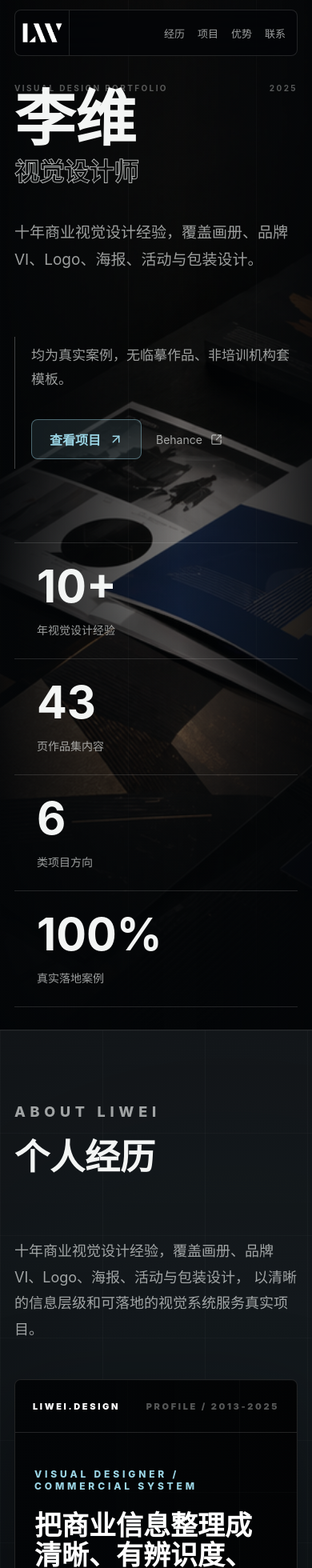
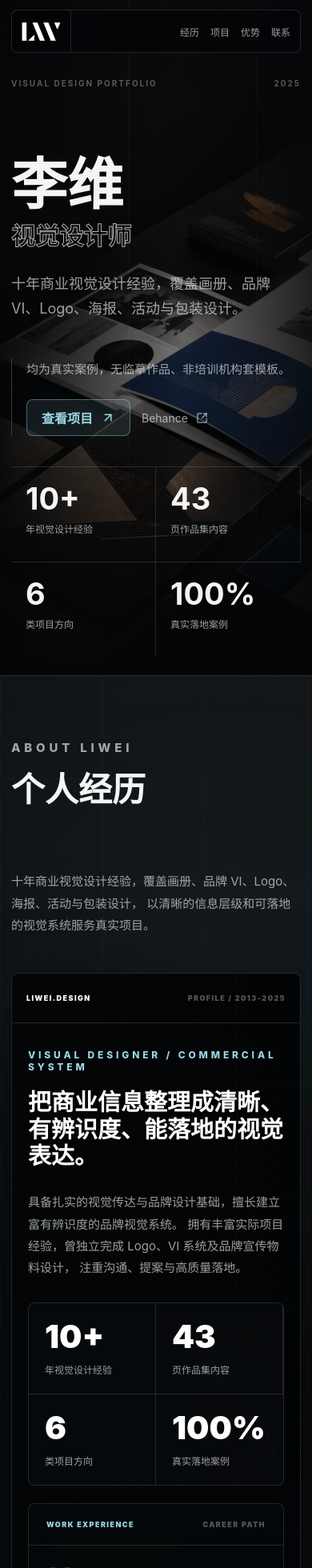
Before and after one commit to kaopue/liwei-portfolio, a React (Vite) app: page / in a window 390 px wide. Shown: the top 1960 px of the page at 80% size. Built offline with nearby package versions, Linux system fonts and the light colour scheme.

Commit message:
Update portfolio

```diff
--- a/src/styles.css
+++ b/src/styles.css
@@ -66,7 +66,8 @@ main {
 
 #about,
 #projects,
-#advantages {
+#advantages,
+#contact {
   scroll-margin-top: 112px;
 }
 
@@ -1475,15 +1476,36 @@ main {
 }
 
 @media (max-width: 760px) {
+  body {
+    overflow-x: hidden;
+  }
+
   .section-pad {
-    padding: 86px 0;
+    padding: 76px 0;
+  }
+
+  .container,
+  .site-header {
+    width: calc(100% - 28px);
+  }
+
+  #about,
+  #projects,
+  #advantages,
+  #contact {
+    scroll-margin-top: 86px;
   }
 
   .site-header {
     top: 12px;
     height: auto;
-    min-height: 58px;
-    grid-template-columns: 68px 1fr;
+    min-height: 54px;
+    grid-template-columns: 74px minmax(0, 1fr);
+  }
+
+  .brand-mark img {
+    width: 58px;
+    max-height: 27px;
   }
 
   .header-cta {
@@ -1492,36 +1514,65 @@ main {
 
   .nav-links {
     justify-content: end;
-    gap: 16px;
-    padding-right: 14px;
-    font-size: 13px;
+    gap: 14px;
+    padding-right: 12px;
+    font-size: 12px;
   }
 
   .hero-inner {
-    padding: 104px 0 28px;
+    min-height: 100svh;
+    grid-template-rows: auto auto auto;
+    padding: 98px 0 24px;
   }
 
   .hero-kicker {
     gap: 18px;
     font-size: 10px;
+    letter-spacing: 0.2em;
+  }
+
+  .hero-layout {
+    gap: 34px;
+    margin-top: 54px;
   }
 
   .hero h1 {
-    font-size: 76px;
+    font-size: 70px;
   }
 
   .hero h1 span {
     margin-top: 18px;
-    font-size: 31px;
+    font-size: 30px;
   }
 
   .hero-copy,
   .lead {
-    font-size: 19px;
+    font-size: 18px;
+  }
+
+  .hero-copy {
+    margin-top: 30px;
+    line-height: 1.72;
   }
 
   .hero-panel {
-    padding-left: 20px;
+    border-left-color: rgba(243, 245, 244, 0.2);
+    padding: 0 0 0 18px;
+  }
+
+  .hero-panel p {
+    font-size: 15px;
+  }
+
+  .hero-actions {
+    flex-wrap: wrap;
+    gap: 14px;
+    margin-top: 24px;
+  }
+
+  .primary-link {
+    height: 46px;
+    padding: 0 18px;
   }
 
   .about-cinematic {
@@ -1553,55 +1604,120 @@ main {
   }
 
   .about-spread-top {
-    min-height: 66px;
-    padding: 0 22px;
+    min-height: 62px;
+    gap: 14px;
+    padding: 0 18px;
+    font-size: 9px;
+    letter-spacing: 0.16em;
   }
 
   .about-spread-main {
-    padding: 44px 24px 44px;
+    padding: 32px 20px 30px;
   }
 
   .about-spread-main h3 {
-    margin-top: 24px;
-    font-size: 34px;
-  }
-
-  .about-spread-main > p:last-child {
-    font-size: 16px;
+    margin-top: 20px;
+    font-size: 29px;
+    line-height: 1.15;
+  }
+
+  .about-spread-main > p:last-child,
+  .section-head p {
+    font-size: 15px;
+    line-height: 1.82;
   }
 
   .about-spread-stats {
-    grid-template-columns: 1fr;
-    width: calc(100% - 48px);
-    margin-left: 24px;
+    grid-template-columns: repeat(2, minmax(0, 1fr));
+    width: calc(100% - 40px);
+    margin-left: 20px;
   }
 
   .about-spread-stats div {
+    min-height: 112px;
+    border-bottom: 1px solid var(--line);
+    padding: 22px 20px;
+  }
+
+  .about-spread-stats div:nth-child(odd) {
+    border-right: 1px solid var(--line);
+  }
+
+  .about-spread-stats div:nth-last-child(-n + 2) {
+    border-bottom: 0;
+  }
+
+  .about-spread-stats strong {
+    font-size: 40px;
+  }
+
+  .about-spread-stats span {
+    margin-top: 12px;
+    font-size: 12px;
+  }
+
+  .about-spread-stats div:last-child {
     border-right: 0;
-    border-bottom: 1px solid var(--line);
-  }
-
-  .about-spread-stats div:last-child {
-    border-bottom: 0;
   }
 
   .about-spread-lower {
-    margin: 24px;
+    margin: 22px 20px 20px;
   }
 
   .about-spread-timeline article {
     grid-template-columns: 1fr;
     gap: 14px;
-    padding: 26px 24px;
+    min-height: 0;
+    padding: 24px 20px;
+  }
+
+  .about-index,
+  .about-spread-timeline time,
+  .about-spread-timeline article > div {
+    grid-column: auto;
+  }
+
+  .about-index {
+    grid-row: auto;
+    font-size: 28px;
+  }
+
+  .about-spread-timeline h3 {
+    margin-top: 10px;
+    font-size: 21px;
+  }
+
+  .about-spread-timeline p {
+    font-size: 13px;
   }
 
   .about-panel-title {
+    min-height: 52px;
     padding-inline: 22px;
+    font-size: 9px;
+    letter-spacing: 0.16em;
   }
 
   .about-focus-list,
   .about-tool-list {
-    padding-inline: 22px;
+    gap: 8px;
+    padding-inline: 18px;
+  }
+
+  .about-focus-list span,
+  .about-tool-list span {
+    min-height: 38px;
+    padding: 9px 12px;
+    font-size: 12px;
+  }
+
+  .about-contact-line {
+    padding: 20px 18px;
+  }
+
+  .about-contact-line a,
+  .about-contact-line > span {
+    font-size: 13px;
   }
 
   .about-metrics,
@@ -1620,13 +1736,36 @@ main {
     grid-template-columns: 1fr;
   }
 
+  .hero-bottom {
+    grid-template-columns: repeat(2, minmax(0, 1fr));
+    margin-top: 38px;
+  }
+
   .stat {
-    border-right: 0;
+    min-height: 96px;
+    padding: 20px 18px;
     border-bottom: 1px solid var(--line);
   }
 
+  .stat:nth-child(odd) {
+    border-right: 1px solid var(--line);
+  }
+
+  .stat:nth-last-child(-n + 2) {
+    border-bottom: 0;
+  }
+
+  .stat strong {
+    font-size: 38px;
+  }
+
+  .stat span {
+    margin-top: 10px;
+    font-size: 12px;
+  }
+
   .section-label h2 {
-    font-size: 44px;
+    font-size: 42px;
   }
 
   .experience-item {
@@ -1636,6 +1775,7 @@ main {
 
   .project-meta {
     display: block;
+    padding: 22px 22px 0;
   }
 
   .project-meta time {
@@ -1643,8 +1783,59 @@ main {
     margin-top: 14px;
   }
 
+  .project-meta h3 {
+    font-size: 24px;
+  }
+
+  .project-summary {
+    margin: 16px 22px 0;
+    font-size: 14px;
+    line-height: 1.76;
+  }
+
+  .tag-row {
+    padding: 20px 22px 24px;
+  }
+
+  .tag-row span {
+    padding: 8px 11px;
+    font-size: 12px;
+  }
+
+  .advantage-card {
+    min-height: 0;
+    padding: 26px 24px;
+  }
+
+  .advantage-card h3 {
+    margin-top: 28px;
+    font-size: 23px;
+  }
+
+  .advantage-card p {
+    font-size: 14px;
+    line-height: 1.78;
+  }
+
+  .contact-inner {
+    gap: 52px;
+    padding: 112px 0 62px;
+  }
+
+  .contact h2 {
+    font-size: 34px;
+    line-height: 1.18;
+  }
+
   .contact-panel a,
   .contact-panel p {
+    min-height: 72px;
+    gap: 16px;
     font-size: 17px;
   }
-}
+
+  .contact-panel span {
+    min-width: 0;
+    overflow-wrap: anywhere;
+  }
+}
```
